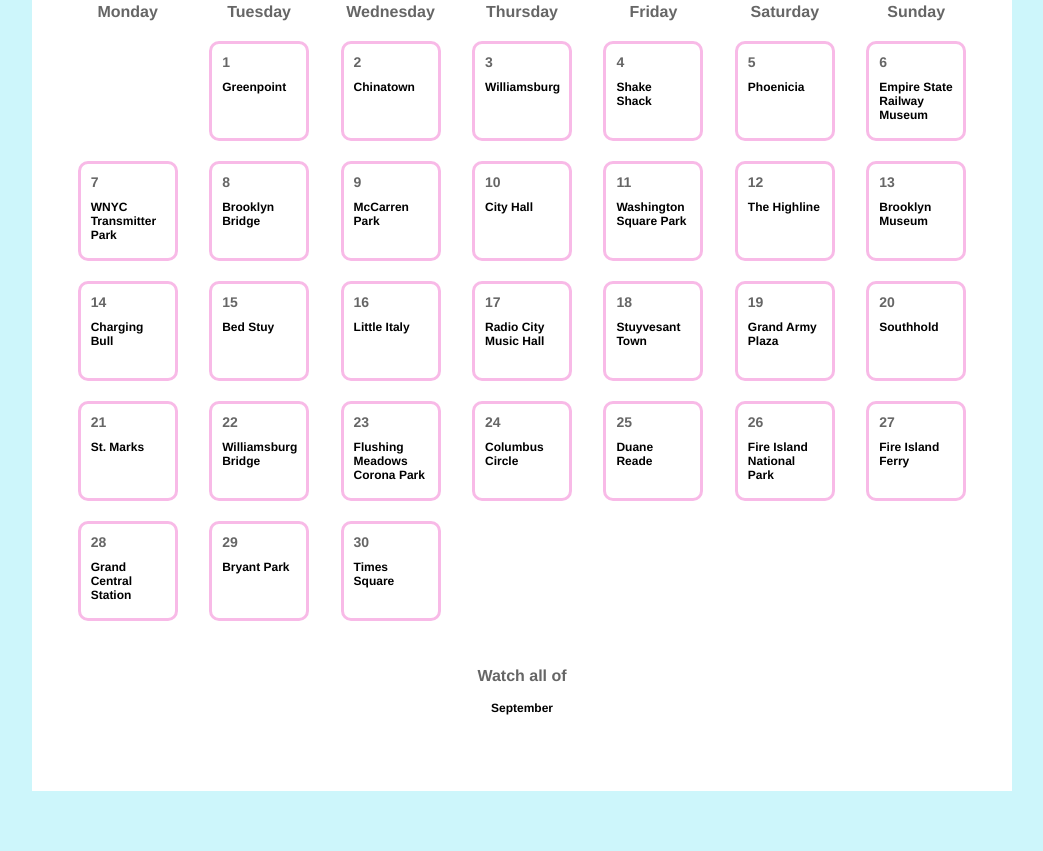
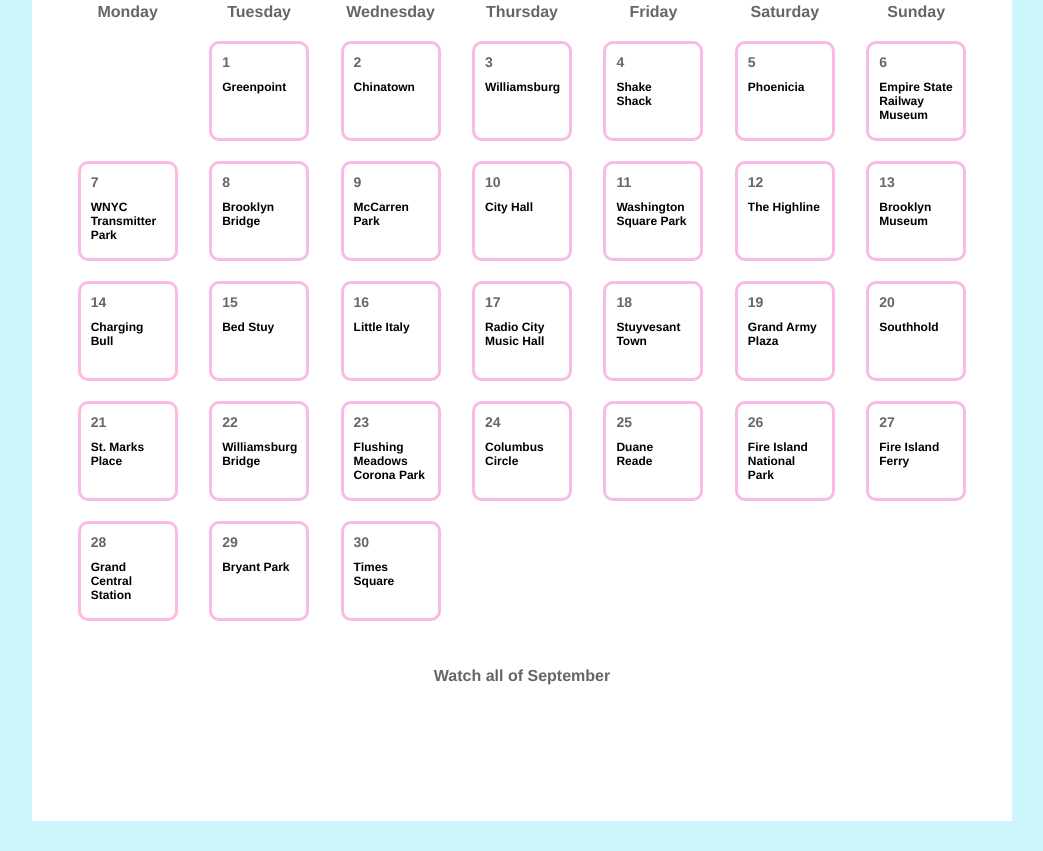
Before and after one commit to MikeAltman/robyn-every-day, a plain HTML site: page index.html in a window 1280 px wide. Shown: the part 806-1657 px from the top of the page, without its empty margins (118-1161 px from the left). Before the commit the page ends 1627 px from the top, so only its background shows below. Drawn offline with nearby package versions, Linux system fonts and the light colour scheme.

Commit message:
Update index.html

```diff
--- a/index.html
+++ b/index.html
@@ -65,7 +65,7 @@
         </div>
 
         <div class="row">
-          <div data-embed="9v3IBY7XuYQ" class="day"><span class="date">21</span><span class="event-name">St. Marks</span></div>
+          <div data-embed="9v3IBY7XuYQ" class="day"><span class="date">21</span><span class="event-name">St. Marks Place</span></div>
           <div data-embed="UcOo1B4xMzI" class="day"><span class="date">22</span><span class="event-name">Williamsburg Bridge</span></div>
           <div data-embed="UVMSpCYwlMA" class="day"><span class="date">23</span><span class="event-name">Flushing Meadows Corona Park</span></div>
           <div data-embed="CC7KfZ-5Pl4" class="day"><span class="date">24</span><span class="event-name">Columbus Circle</span></div>
@@ -84,11 +84,16 @@
           <div class="day empty"></div>
         </div>
       </div>
-      <div class="container">
+    </div>
+    <div class="container">
     <div class="header">
-     <p> Watch all of <div data-embed="04uKZ9f-ntA"><span class="event-name">September</span></div></p>
+         <p>Watch all of <a embed="04uKZ9f-ntA"><span>September</span></a></p>
+   </div>
     </div>
-    </div>
+   <div class= "container">
+      <div class="social">
+      </div>
+  </div>
   </div>
 
   <script src="https://ajax.googleapis.com/ajax/libs/jquery/2.1.4/jquery.min.js"></script>
```
